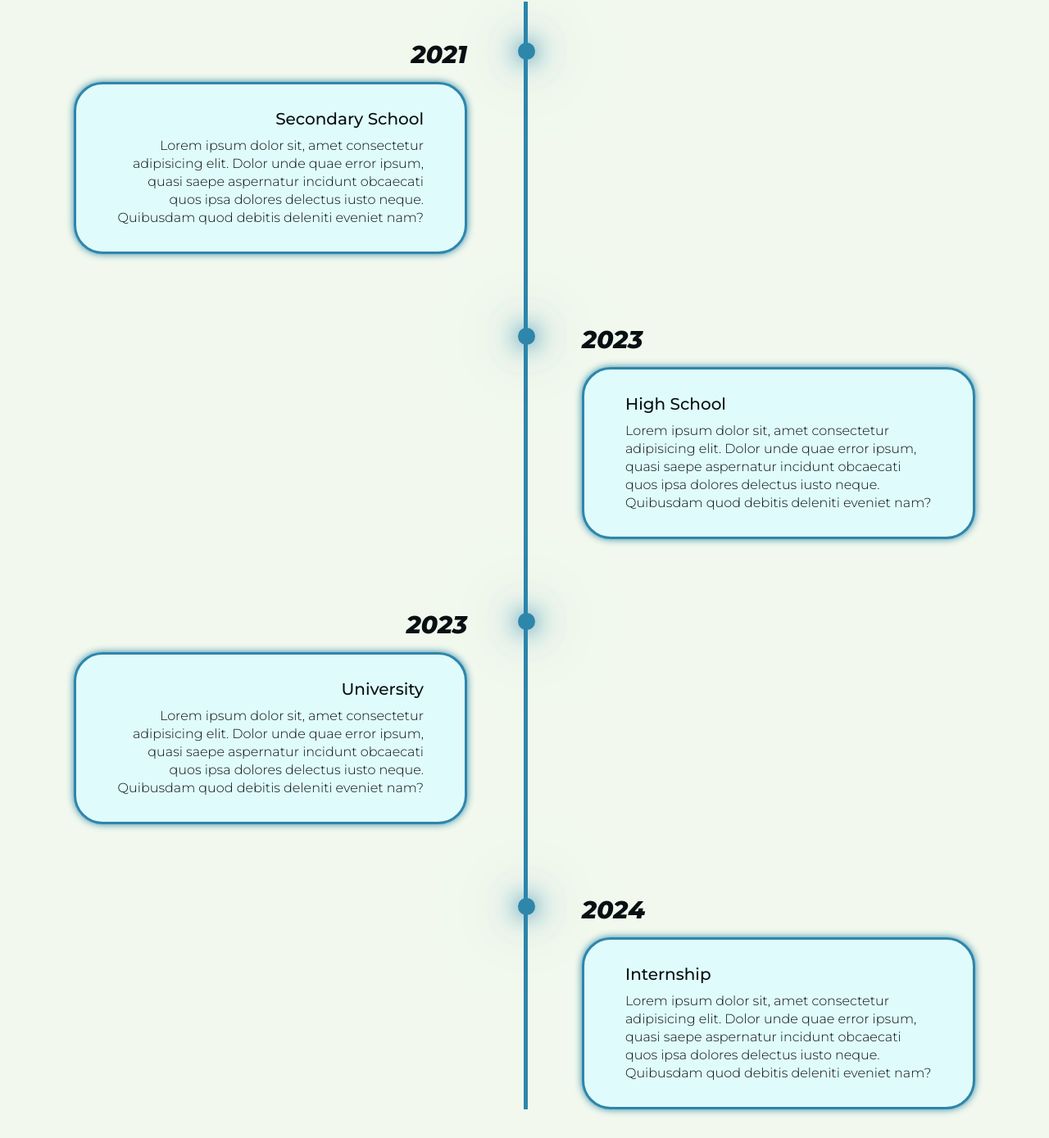
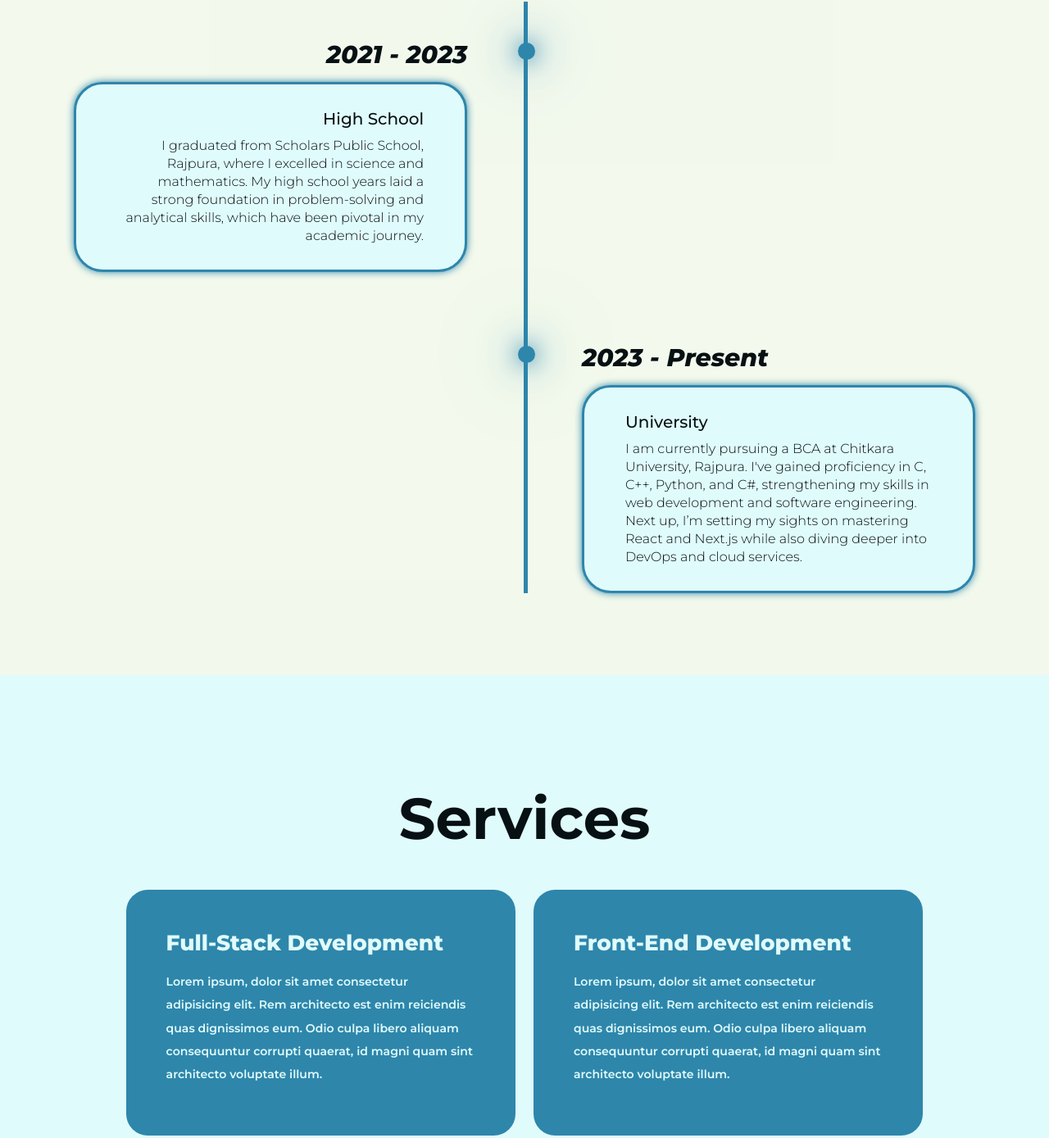
Before and after one commit to Gursimrxn/Portfolio-Website, a plain HTML site: page index.html in a window 1280 px wide. Shown: the part 1072-2461 px from the top of the page at 82% size. Drawn offline with nearby package versions, Linux system fonts and the light colour scheme; a script that the page names is missing.

Commit message:
Fixed Responsiveness

```diff
--- a/index.html
+++ b/index.html
@@ -10,11 +10,12 @@
             href="https://unpkg.com/boxicons@2.1.4/css/boxicons.min.css"
         />
         <script defer src="https://cdn.jsdelivr.net/npm/baffle@0.3.6/dist/baffle.min.js"></script>
+        <script defer src="script.js"></script>
     </head>
     <body>
         <div class="cursor"></div>
         <header class="header hidden fade-down" id="header">
-            <a href="#" class="logo hover-item">Gursimran <span>Singh</span></a>
+            <a href="#homelink" class="logo hover-item">Gursimran <span>Singh</span></a>
             <div class="nav-container">
                 <nav class="navbar small">
                     <a href="#homelink" class="active">Home</a>
@@ -94,69 +95,32 @@
             </div>
         </section>
 
-        <section class="education hidden fade-up" id="education">
-            <h2 class="heading hover-item">Education</h2>
+        <section class="education" id="education">
+            <h2 class="heading hover-item hidden fade-up">Education</h2>
 
-            <div class="timeline-items">
+            <div class="timeline-items hidden fade-up">
                 <div class="timeline-item hidden fade-right">
                     <div class="timeline-dot"></div>
-                    <div class="timeline-date">2021</div>
+                    <div class="timeline-date">2021 - 2023</div>
                     <div class="timeline-content">
-                        <h3>Secondary School</h3>
+                        <h3>High School</h3>
                         <p>
-                            Lorem ipsum dolor sit, amet consectetur adipisicing
-                            elit. Dolor unde quae error ipsum, quasi saepe
-                            aspernatur incidunt obcaecati quos ipsa dolores
-                            delectus iusto neque. Quibusdam quod debitis
-                            deleniti eveniet nam?
+                            I graduated from Scholars Public School, Rajpura,  where I excelled in science and mathematics. My high school years laid a strong foundation in problem-solving and analytical skills, which have been pivotal in my academic journey.
                         </p>
                     </div>
                 </div>
 
                 <div class="timeline-item hidden fade-left">
                     <div class="timeline-dot"></div>
-                    <div class="timeline-date">2023</div>
+                    <div class="timeline-date">2023 - Present</div>
                     <div class="timeline-content">
-                        <h3>High School</h3>
+                        <h3>University</h3>
                         <p>
-                            Lorem ipsum dolor sit, amet consectetur adipisicing
-                            elit. Dolor unde quae error ipsum, quasi saepe
-                            aspernatur incidunt obcaecati quos ipsa dolores
-                            delectus iusto neque. Quibusdam quod debitis
-                            deleniti eveniet nam?
+                            I am currently pursuing a BCA at Chitkara University, Rajpura. I've gained proficiency in C, C++, Python, and C#, strengthening my skills in web development and software engineering. Next up, I’m setting my sights on mastering React and Next.js while also diving deeper into DevOps and cloud services.
                         </p>
                     </div>
                 </div>
 
-                <div class="timeline-item hidden fade-right">
-                    <div class="timeline-dot"></div>
-                    <div class="timeline-date">2023</div>
-                    <div class="timeline-content">
-                        <h3>University</h3>
-                        <p>
-                            Lorem ipsum dolor sit, amet consectetur adipisicing
-                            elit. Dolor unde quae error ipsum, quasi saepe
-                            aspernatur incidunt obcaecati quos ipsa dolores
-                            delectus iusto neque. Quibusdam quod debitis
-                            deleniti eveniet nam?
-                        </p>
-                    </div>
-                </div>
-
-                <div class="timeline-item hidden fade-left">
-                    <div class="timeline-dot"></div>
-                    <div class="timeline-date">2024</div>
-                    <div class="timeline-content">
-                        <h3>Internship</h3>
-                        <p>
-                            Lorem ipsum dolor sit, amet consectetur adipisicing
-                            elit. Dolor unde quae error ipsum, quasi saepe
-                            aspernatur incidunt obcaecati quos ipsa dolores
-                            delectus iusto neque. Quibusdam quod debitis
-                            deleniti eveniet nam?
-                        </p>
-                    </div>
-                </div>
             </div>
         </section>
 
@@ -382,6 +346,5 @@
                 &copy; Gursimran Singh | All Rights Reserved
             </ul>
         </footer>
-        <script src="script.js"></script>
     </body>
 </html>
--- a/script.js
+++ b/script.js
@@ -10,6 +10,19 @@ const sections = document.querySelectorAll("section");
 const navLinks = document.querySelectorAll("header div nav a");
 
 const hiddenElements = document.querySelectorAll(".hidden");
+const baffleText = document.querySelector(".data");
+
+const data = () => {
+    const text = baffle(".data");
+    text.set({
+        characters: '░▒░░██░>@#$%^&*()_+[??]{}<>?|~`!▓>█>░/█>██░░/░▒',
+        speed: 10
+    });
+    text.start();
+    setTimeout(() => {
+        text.reveal(1000);
+    }, 500);
+};
 
 const observer = new IntersectionObserver((items) => {
     items.forEach(item => {
@@ -31,21 +44,26 @@ const observer = new IntersectionObserver((items) => {
     })
 })
 
-hiddenElements.forEach((element) => {observer.observe(element)});
-// header.classList.remove("visible-down");
-document.addEventListener('DOMContentLoaded', (event) => {
+hiddenElements.forEach((element) => { observer.observe(element) });
+
+// Type Animation
+document.addEventListener("DOMContentLoaded", () => {
+    data();
+    header.classList.add("visible-down");
+});
+
+baffleText.addEventListener("mouseenter", () => {
+    baffleText.innerHTML = "Gursimran Singh";
     const text = baffle(".data");
     text.set({
-        characters: '░▒░ ░██░> @#$%^&*()_+[]{}<>?|~`!▓ >█> ░/█>█ █░ ░/░▒',
-        speed: 69
+        characters: '░▒░░██░>@#$%^&*()_+[??]{}<>?|~`!▓>█>░/█>██░░/░▒',
+        speed: 12
     });
 
     text.start();
-    text.reveal(2000);
+    text.reveal(1000);
 });
-window.onload = () => header.classList.add("visible-down");
 // interactive navbar
-
 window.onscroll = () => {
     sections.forEach(sec => {
         let top = window.scrollY;
@@ -95,7 +113,7 @@ smallCursor.forEach((item) => {
 // const darkModeToggle = document.getElementById("darkModeToggle");
 
 // Function to apply the selected theme
-function applyTheme(theme) {
+const applyTheme = (theme) => {
     if (theme === "dark") {
         document.documentElement.style.setProperty("--main-color", "var(--main-color-dark)");
         document.documentElement.style.setProperty("--bg-color", "var(--bg-color-dark)");
@@ -130,7 +148,7 @@ document.addEventListener("DOMContentLoaded", function() {
     }
 });
 
-window.addEventListener("scroll", (e) => {
+window.addEventListener("scroll", () => {
     if (this.scrollY > 50) {
         header.style.setProperty("background-color", "rgba(0, 0, 0, 0.1");
         header.style.setProperty("backdrop-filter", "blur(6.9px)");
@@ -177,25 +195,29 @@ document.querySelector('.hire').addEventListener('click', function() {
     a.click();
 });
 
-// // Highlight active navigation item based on scroll position
-// const sections = document.querySelectorAll('section');
-// const navLinks = document.querySelectorAll('.navbar a');
+// Contact Form
+// const form = document.getElementById('contact-form');
+// const formStatus = document.getElementById('form-status');
+// const formSubmit = document.getElementById('form-submit');
+// form.addEventListener('submit', function (e) {
+//     e.preventDefault();
+//     const data = new FormData(form);
+//     const xhr = new XMLHttpRequest();
+//     xhr.open(form.method, form.action, true);
+//     xhr.setRequestHeader('Accept', 'application/json');
+//     xhr.onreadystatechange = function () {
+//         if (xhr.readyState !== XMLHttpRequest.DONE) return;
+//         if (xhr.status === 200) {
+//             form.reset();
+//             formStatus.innerHTML = 'Thanks for your submission!';
+//             formSubmit.disabled = true;
+//         } else {
+//             formStatus.innerHTML = 'Oops! There was a problem.';
+//         }
+//     };
+//     xhr.send(data);
+// });
 
-// window.addEventListener('scroll', () => {
-//     let current = '';
-
-//     sections.forEach(section => {
-//         const sectionTop = section.offsetTop;
-//         const sectionHeight = section.clientHeight;
-//         if (pageYOffset >= sectionTop - sectionHeight / 3) {
-//             current = section.getAttribute('id');
-//         }
-//     });
-
-//     navLinks.forEach(a => {
-//         a.classList.remove('active');
-//         if (a.href.includes(`#${current}`)) {
-//             a.classList.add('active');
-//         }
-//     });
+// formSubmit.addEventListener('click', function() {
+//     formStatus.innerHTML = 'Sending...';
 // });
--- a/style.css
+++ b/style.css
@@ -35,13 +35,13 @@
     opacity: 0;
 }
 .fade-up{
-    transform: translateY(220px);
+    transform: translateY(300px);
 }
 .fade-right{
-    transform: translateX(-220px) scale(0.9);
+    transform: translateX(-300px) scale(0.9);
 }
 .fade-left{
-    transform: translateX(220px) scale(0.9);
+    transform: translateX(300px) scale(0.9);
 }
 .fade-in{
     opacity: 0;
@@ -50,7 +50,7 @@
 }
 .fade-down{
     opacity: 0;
-    transform: translateY(-220px);
+    transform: translateY(-300px);
     filter: blur(10px);
 }
 .visible-up{
@@ -102,6 +102,7 @@ body {
     color: var(--text-color);
     /* cursor: url('Images/Cursor/pointer.cur'), auto; */
     transition: background-color 300ms ease;
+    overflow-y: auto;
 }
 body, html {
     margin: 0;
@@ -208,7 +209,9 @@ section {
     min-height: 100vh;
     padding: 10rem 12% 10rem;
     transition: background-color 300ms ease, color 300ms ease;
-
+    display: flex;
+    flex-direction: column;
+    justify-content: center;
 }
 #home {
     display: flex;
@@ -283,6 +286,11 @@ span {
     font-weight: 500;
     line-height: 1.8;
     max-width: 1000px;
+    transition: all 0.3s ease,
+            transform 0.69s ease,
+            scale 0.69s ease
+            blur 0.69s ease,
+            opacity 0.69s ease;
 }
 .social-icons a {
     display: inline-flex;
@@ -378,23 +386,23 @@ span {
 @keyframes words {
     0%,
     20% {
-        content: "Full Stack developer";
+        content: "Web developer.";
     }
     21%,
     40% {
-        content: "Web Developer";
+        content: "Student.";
     }
     41%,
     60% {
-        content: "Cloud Enthusiast";
+        content: "Cloud Enthusiast.";
     }
     61%,
     80% {
-        content: "Software Engineer";
+        content: "Software Engineer.";
     }
     81%,
     100% {
-        content: ".NET Developer";
+        content: ".NET Developer.";
     }
 }
 @keyframes typing {
```
